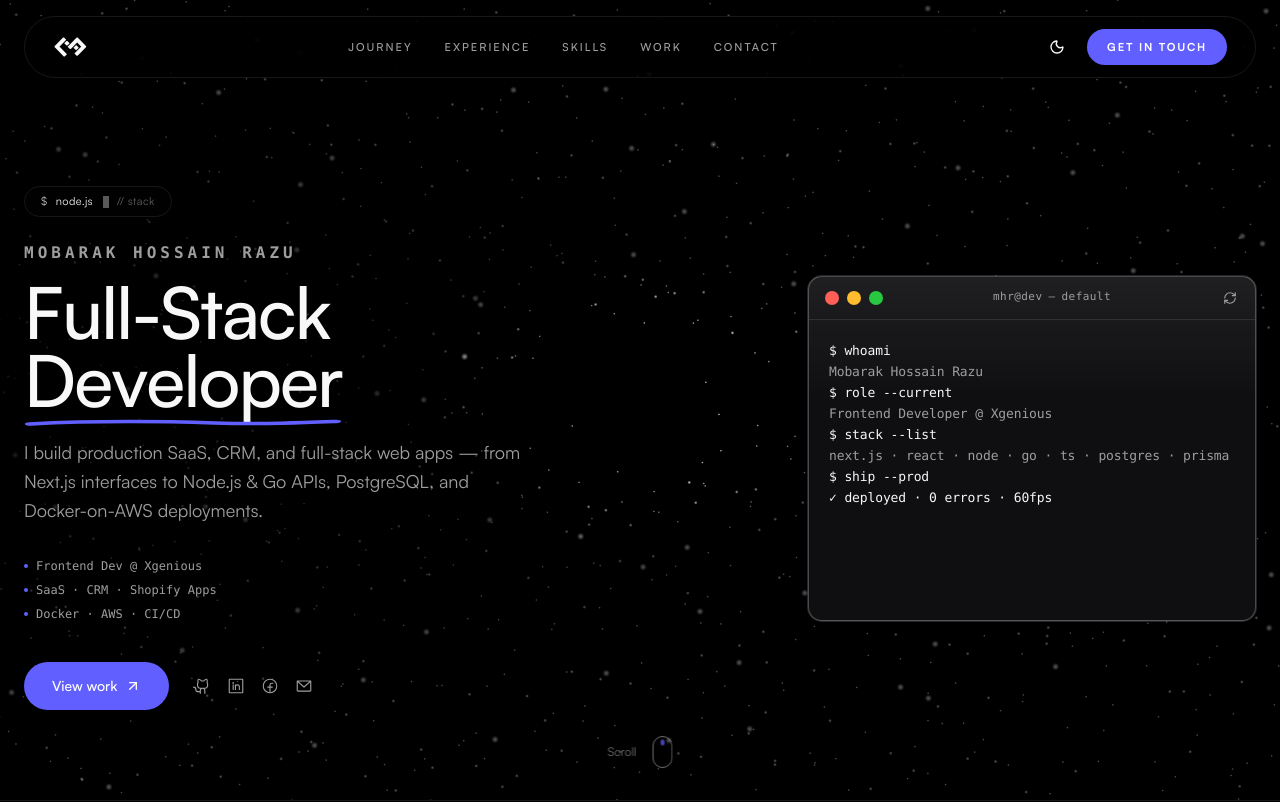
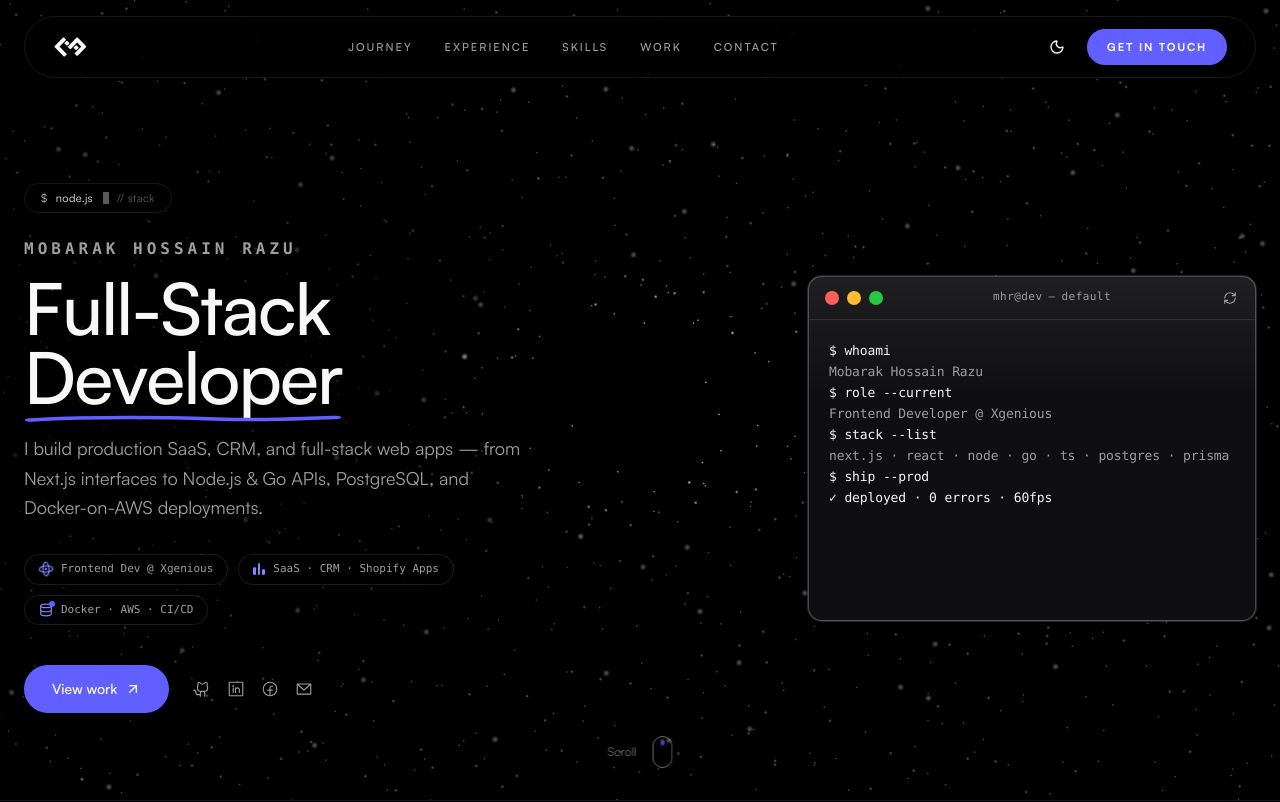
Before and after one commit to mdmhrz/my-portfolio-next, a Next.js app: page / in a window 1280 px wide. Shown: the top 802 px of the page. Built offline with nearby package versions, Linux system fonts and the light colour scheme.

Commit message:
banner full stack text changed

```diff
--- a/src/components/hero/Hero.tsx
+++ b/src/components/hero/Hero.tsx
@@ -3,7 +3,7 @@
 import dynamic from 'next/dynamic';
 import { useEffect, useRef } from 'react';
 import gsap from 'gsap';
-import { ArrowUpRight } from 'lucide-react';
+import { ArrowUpRight, Atom, Database } from 'lucide-react';
 import { GithubLogo, LinkedinLogo, FacebookLogo, EnvelopeSimple } from '@phosphor-icons/react';
 import { Terminal } from './Terminal';
 import { CodeCard } from './CodeCard';
@@ -36,6 +36,36 @@ const splitText = (text: string) => {
     </span>
   ));
 };
+
+function TechPill({ label, icon }: { label: string; icon: React.ReactNode }) {
+  const handleMouseMove = (e: React.MouseEvent<HTMLDivElement>) => {
+    const rect = e.currentTarget.getBoundingClientRect();
+    const x = e.clientX - rect.left;
+    const y = e.clientY - rect.top;
+    e.currentTarget.style.setProperty('--mouse-x', `${x}px`);
+    e.currentTarget.style.setProperty('--mouse-y', `${y}px`);
+  };
+
+  return (
+    <div
+      onMouseMove={handleMouseMove}
+      className="relative flex items-center gap-2 rounded-full border border-foreground/10 bg-card/65 dark:bg-card/45 px-3.5 py-1.5 text-[11px] font-mono font-medium text-muted-foreground transition-all duration-300 hover:border-indigo-500/50 hover:text-foreground hover:shadow-[0_0_15px_rgba(99,102,241,0.06)] backdrop-blur overflow-hidden group/pill cursor-default"
+    >
+      {/* Spotlight glow border overlay */}
+      <div
+        className="pointer-events-none absolute -inset-px rounded-full opacity-0 group-hover/pill:opacity-100 transition-opacity duration-300"
+        style={{
+          background: 'radial-gradient(75px circle at var(--mouse-x, 0px) var(--mouse-y, 0px), rgba(99, 102, 241, 0.15), transparent 80%)',
+          border: '1px solid rgba(99, 102, 241, 0.4)'
+        }}
+      />
+      <div className="relative z-10 flex items-center justify-center">
+        {icon}
+      </div>
+      <span className="relative z-10">{label}</span>
+    </div>
+  );
+}
 
 export function Hero({ start, reduced = false }: { start: boolean; reduced?: boolean }) {
   const sectionRef = useRef<HTMLElement>(null);
@@ -275,13 +305,35 @@ export function Hero({ start, reduced = false }: { start: boolean; reduced?: boo
               Node.js &amp; Go APIs, PostgreSQL, and Docker-on-AWS deployments.
             </p>
 
-            <div className="hero-reveal mt-8 flex flex-col gap-2">
-              {CHIPS.map((c) => (
-                <div key={c} className="flex items-center gap-2 font-mono text-xs text-muted-foreground">
-                  <span className="h-1 w-1 rounded-full bg-indigo-600 dark:bg-indigo-500" />
-                  {c}
-                </div>
-              ))}
+            <div className="hero-reveal mt-8 flex flex-wrap gap-2.5">
+              <TechPill
+                label="Frontend Dev @ Xgenious"
+                icon={
+                  <Atom className="h-3.5 w-3.5 text-indigo-600 dark:text-indigo-400 animate-[spin_8s_linear_infinite] group-hover/pill:animate-[spin_1.5s_linear_infinite] transition-all duration-300" />
+                }
+              />
+              <TechPill
+                label="SaaS · CRM · Shopify Apps"
+                icon={
+                  <div className="flex items-end gap-[2px] h-3 w-3 mb-[1px]">
+                    <span className="w-[2.5px] bg-indigo-600 dark:bg-indigo-400 rounded-full transition-all duration-300 h-2 group-hover/pill:h-3" />
+                    <span className="w-[2.5px] bg-indigo-600 dark:bg-indigo-400 rounded-full transition-all duration-300 h-3 group-hover/pill:h-1" />
+                    <span className="w-[2.5px] bg-indigo-600 dark:bg-indigo-400 rounded-full transition-all duration-300 h-1.5 group-hover/pill:h-2.5" />
+                  </div>
+                }
+              />
+              <TechPill
+                label="Docker · AWS · CI/CD"
+                icon={
+                  <div className="relative flex items-center justify-center">
+                    <Database className="h-3.5 w-3.5 text-indigo-600 dark:text-indigo-400 transition-transform duration-300 group-hover/pill:scale-110" />
+                    <span className="absolute -top-0.5 -right-0.5 flex h-1.5 w-1.5">
+                      <span className="absolute inline-flex h-full w-full animate-ping rounded-full bg-indigo-500 opacity-75" />
+                      <span className="relative inline-flex h-1.5 w-1.5 rounded-full bg-indigo-500" />
+                    </span>
+                  </div>
+                }
+              />
             </div>
 
             <div className="hero-reveal mt-10 flex items-center gap-6">
```
